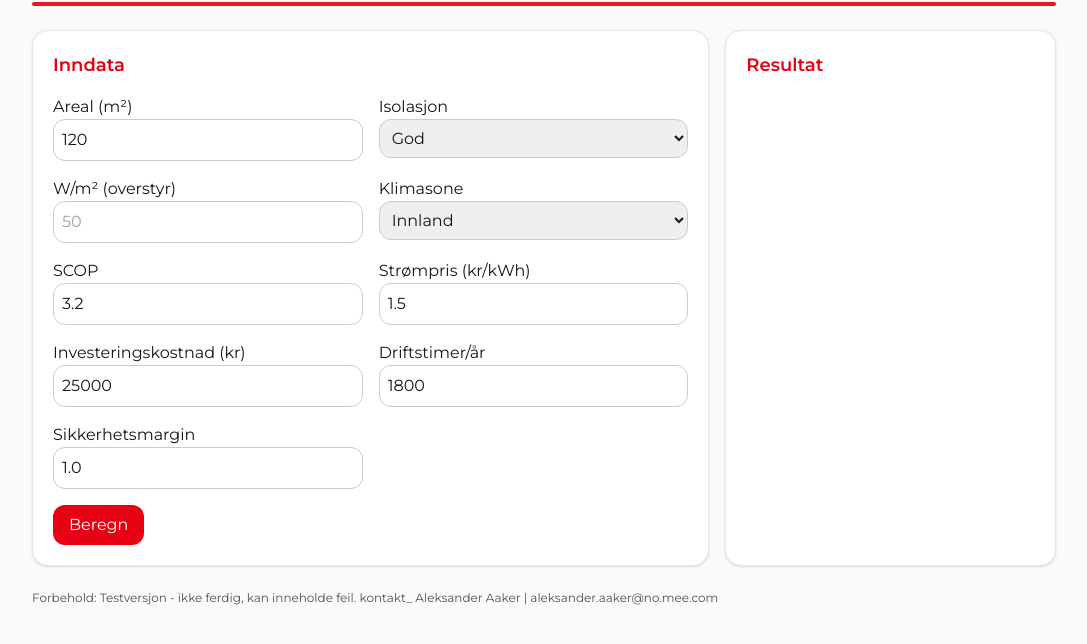
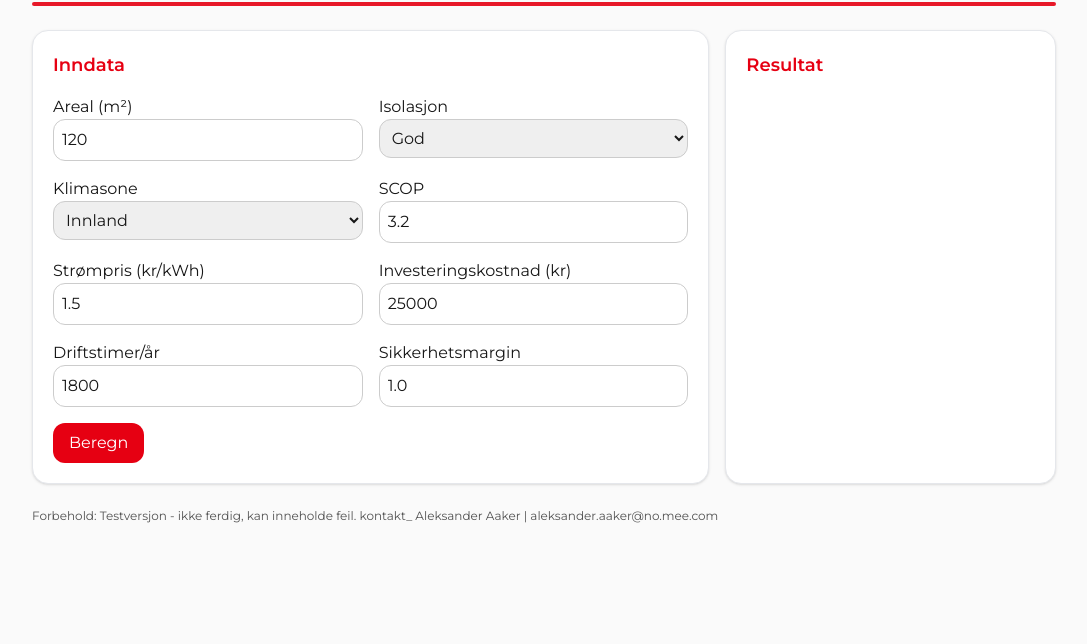
Before and after one commit to TNDT87/testkalk, a plain HTML site: page index.html in a window 1280 px wide. Shown: the part 78-722 px from the top of the page, without its empty margins (96-1183 px from the left). Drawn offline with nearby package versions, Linux system fonts and the light colour scheme.

Commit message:
Update index.html

```diff
--- a/index.html
+++ b/index.html
@@ -31,7 +31,6 @@
           <div class="grid sm:grid-cols-2 gap-4">
             <label>Areal (m²)<input id="area" type="number" value="120" class="input" /></label>
             <label>Isolasjon<select id="insulation" class="input"><option>Veldig god</option><option selected>God</option><option>Middels</option><option>Dårlig</option></select></label>
-            <label>W/m² (overstyr)<input id="customWpm2" type="number" class="input" placeholder="50" /></label>
             <label>Klimasone<select id="climate" class="input"><option>Kyst</option><option selected>Innland</option><option>Fjell</option></select></label>
             <label>SCOP<input id="scop" type="number" step="0.1" value="3.2" class="input" /></label>
             <label>Strømpris (kr/kWh)<input id="elecPrice" type="number" step="0.01" value="1.5" class="input" /></label>
```
